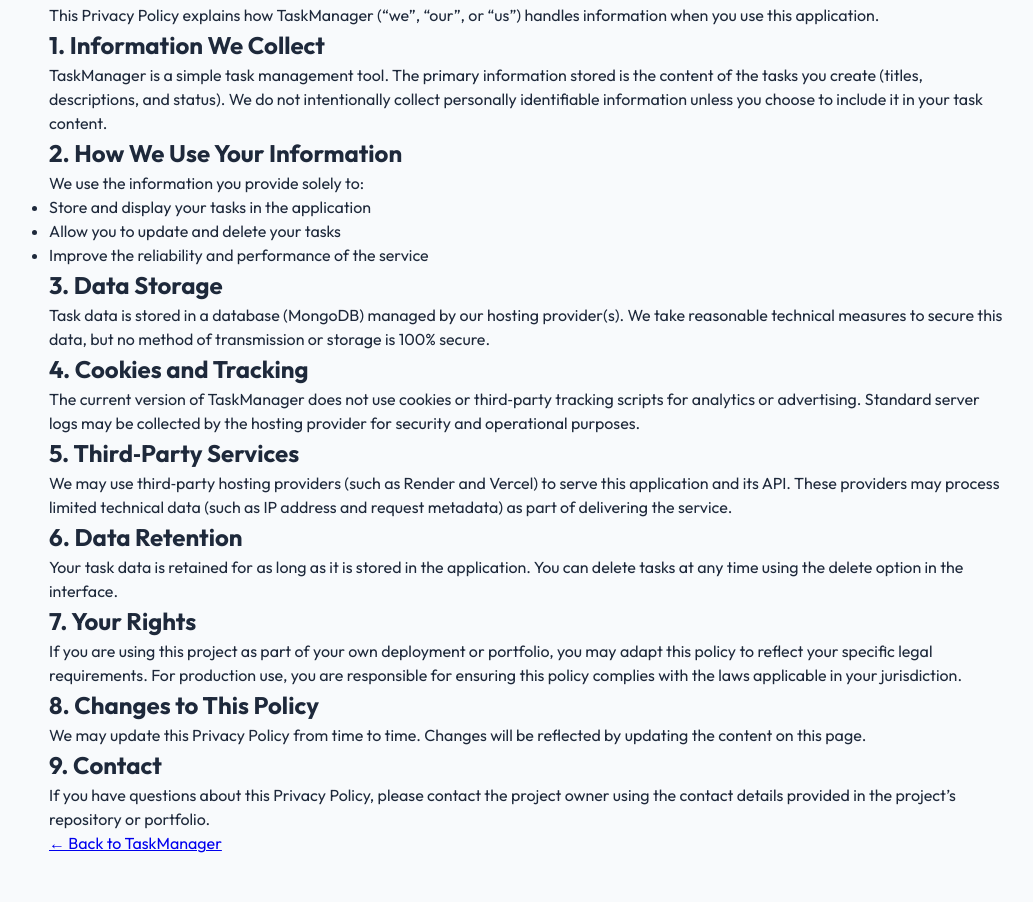
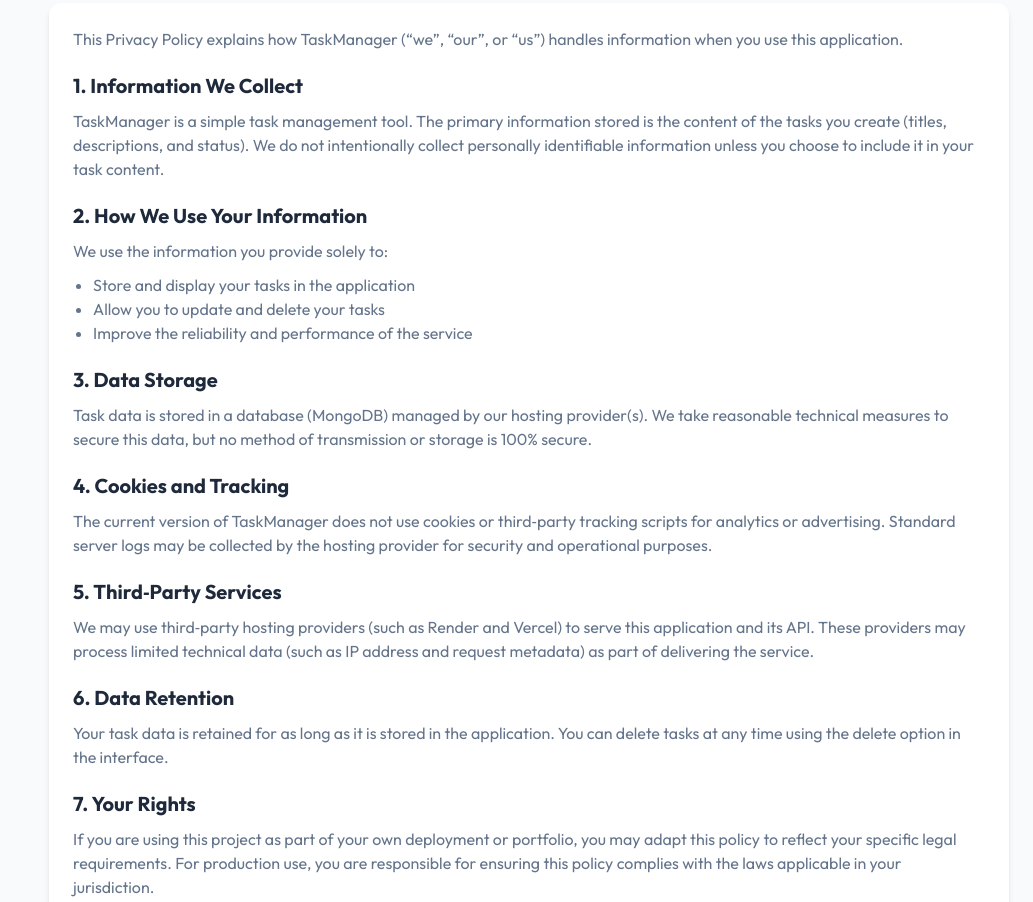
Before and after one commit to SpandanGowdaBC/Full_Stack_Task_Management_Application, a plain HTML site: page frontend/privacy.html in a window 1280 px wide. Shown: the part 163-1065 px from the top of the page, without its empty margins (111-1144 px from the left). Drawn offline with Linux system fonts and the light colour scheme.

```diff
--- a/frontend/style.css
+++ b/frontend/style.css
@@ -277,3 +277,59 @@ textarea {
     .form-footer { flex-direction: column; align-items: stretch; }
     .form-footer select { width: 100%; }
 }
+
+/* Legal pages */
+.legal-page main {
+    background: var(--card-bg);
+    padding: 24px;
+    border-radius: var(--radius);
+    box-shadow: var(--shadow);
+    margin-top: 20px;
+}
+
+.legal-section h2 {
+    margin-top: 20px;
+    margin-bottom: 8px;
+    font-size: 1.25rem;
+}
+
+.legal-section p {
+    margin-bottom: 10px;
+    color: var(--text-muted);
+}
+
+.legal-section ul {
+    margin-left: 20px;
+    margin-bottom: 10px;
+    color: var(--text-muted);
+}
+
+.legal-back-link {
+    margin-top: 24px;
+}
+
+.legal-back-link a {
+    color: var(--primary-color);
+    text-decoration: none;
+    font-weight: 600;
+}
+
+.legal-back-link a:hover {
+    text-decoration: underline;
+}
+
+footer.site-footer {
+    margin-top: 32px;
+    text-align: center;
+    font-size: 0.85rem;
+    color: var(--text-muted);
+}
+
+footer.site-footer a {
+    color: var(--primary-color);
+    text-decoration: none;
+}
+
+footer.site-footer a:hover {
+    text-decoration: underline;
+}
```
Also changed, not shown: frontend/index.html (+8 -0 lines).
